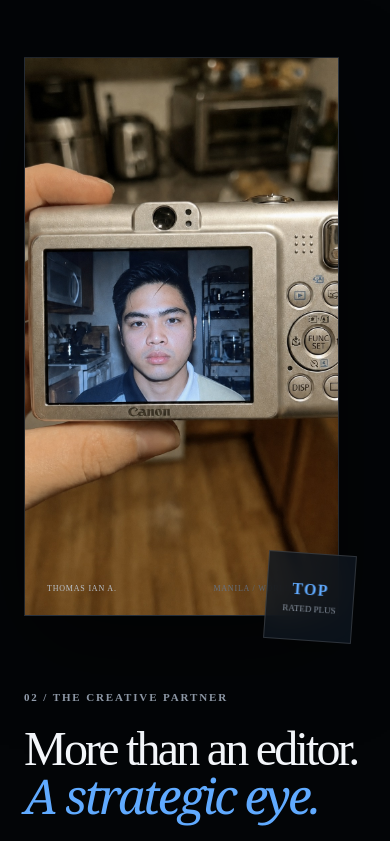
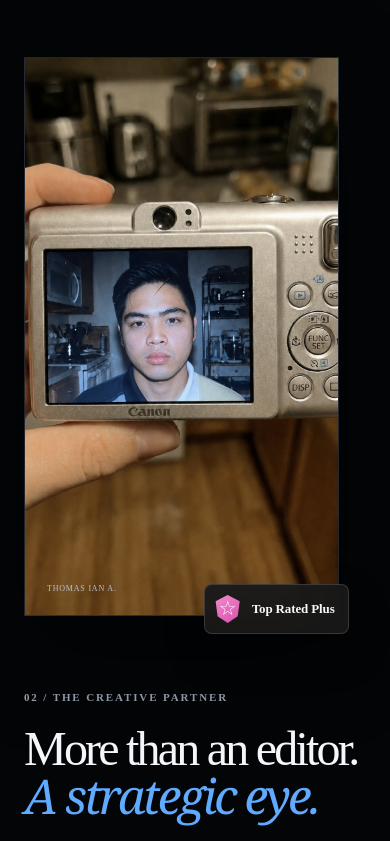
Before and after one commit to maryalizon/thomas-ian-portfolio, a React (Vite) app: page / in a window 390 px wide. Shown: the part 1838-2679 px from the top of the page. Built offline with nearby package versions, Linux system fonts and the light colour scheme.

Commit message:
Add files via upload

```diff
--- a/src/App.jsx
+++ b/src/App.jsx
@@ -9,8 +9,7 @@ import { useEffect, useRef, useState } from "react";
  */
 const UPWORK_URL =
   "https://www.upwork.com/freelancers/~015a17f08c4a847874?mp_source=share";
-const SHOWREEL_URL =
-  "https://drive.google.com/file/d/1hD69kPphW7qak1-f1Cb_hWEbu7jPiJVF/preview";
+const SHOWREEL_URL = "/media/showreel.mp4";
 const HERO_VIDEO_URL = "/media/creator-authority.mp4";
 const PORTRAIT_URL = "/media/portrait.jpeg";
 
@@ -349,8 +348,8 @@ export default function Home() {
             </div>
           </div>
           <div className="portrait-badge">
-            <strong>TOP</strong>
-            <span>Rated Plus</span>
+            <span className="upwork-badge-icon" aria-hidden="true">☆</span>
+            <strong>Top Rated Plus</strong>
           </div>
         </div>
         <div className="about-copy">
--- a/src/styles.css
+++ b/src/styles.css
@@ -996,31 +996,41 @@ h2 em {
 .portrait-badge {
   align-items: center;
   backdrop-filter: blur(18px);
-  background: rgba(12, 20, 30, 0.82);
+  background: rgba(25, 25, 25, 0.94);
   border: 1px solid rgba(255, 255, 255, 0.14);
-  bottom: -35px;
+  border-radius: 8px;
+  bottom: -22px;
   box-shadow: 0 18px 40px rgba(0, 0, 0, 0.32);
   display: flex;
-  flex-direction: column;
-  height: 108px;
+  gap: 10px;
+  height: 54px;
   justify-content: center;
-  position: absolute;
-  right: -35px;
-  transform: rotate(4deg);
-  width: 108px;
+  padding: 0 16px 0 10px;
+  position: absolute;
+  right: -24px;
+  white-space: nowrap;
 }
 
 .portrait-badge strong {
-  color: var(--blue-bright);
-  font-size: 19px;
-  letter-spacing: 0.08em;
-}
-
-.portrait-badge span {
-  color: #87919e;
-  font-size: 9px;
-  margin-top: 5px;
-  text-transform: uppercase;
+  color: #f7f7f7;
+  font-size: 14px;
+  font-weight: 650;
+  letter-spacing: -0.01em;
+}
+
+.portrait-badge .upwork-badge-icon {
+  align-items: center;
+  background: linear-gradient(145deg, #f58bd0, #d550a8);
+  clip-path: polygon(50% 0%, 93% 23%, 86% 76%, 50% 100%, 14% 76%, 7% 23%);
+  color: white;
+  display: flex;
+  font-size: 20px;
+  height: 31px;
+  justify-content: center;
+  line-height: 1;
+  margin: 0;
+  padding-bottom: 2px;
+  width: 31px;
 }
 
 .about-copy h2,
@@ -2041,14 +2051,19 @@ footer > a {
   }
 
   .portrait-badge {
-    bottom: -25px;
-    height: 88px;
-    right: -15px;
-    width: 88px;
+    bottom: -18px;
+    height: 50px;
+    padding: 0 13px 0 9px;
+    right: -10px;
   }
 
   .portrait-badge strong {
-    font-size: 16px;
+    font-size: 13px;
+  }
+
+  .portrait-badge .upwork-badge-icon {
+    height: 28px;
+    width: 28px;
   }
 
   .filters {
```
